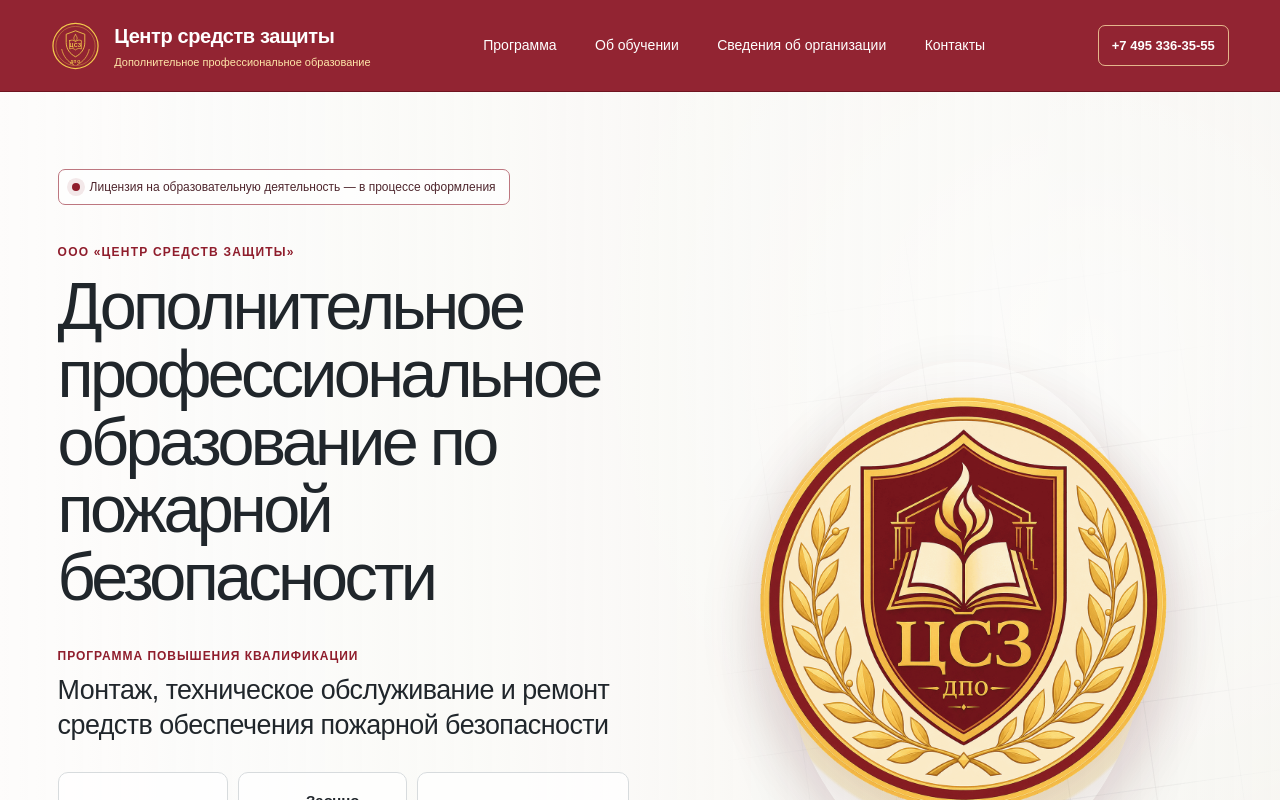
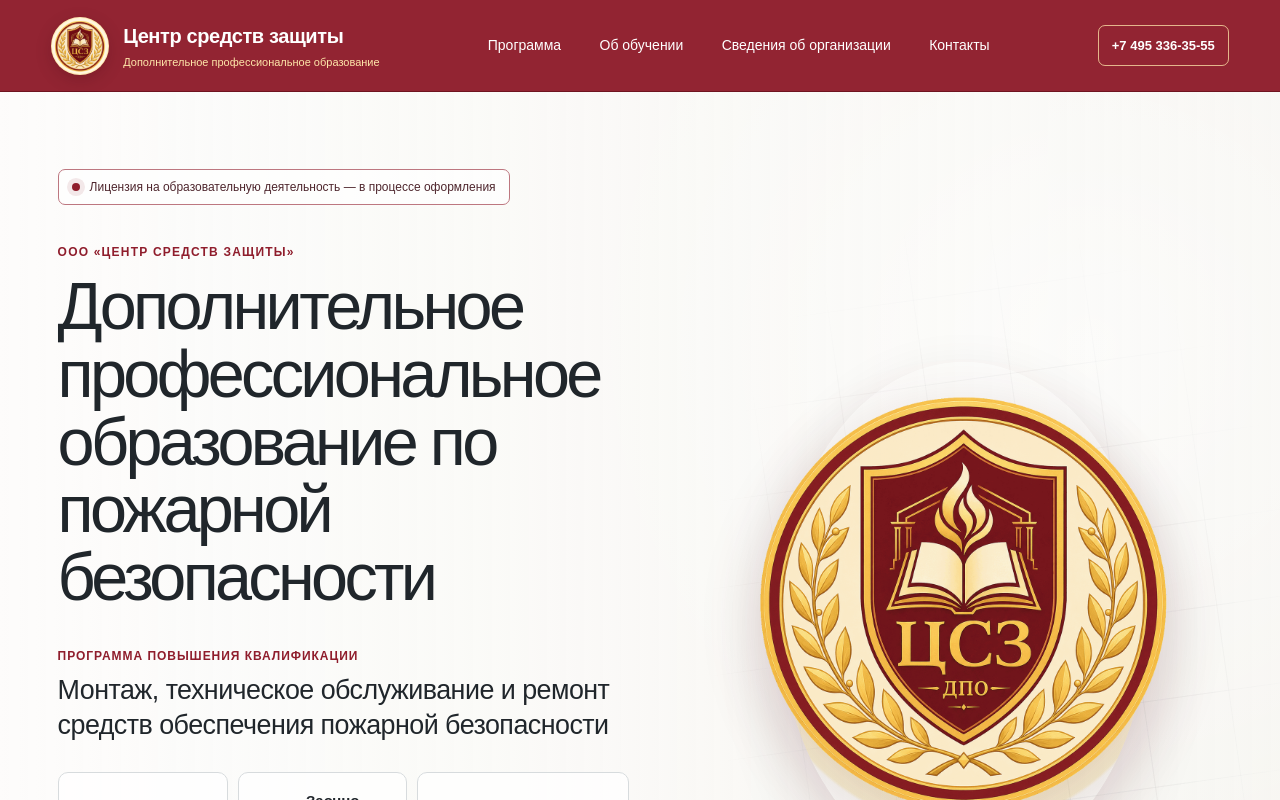
Before and after one commit to shafranovskijm-pixel/centr-sredstv-zashchity, a Next.js app: page / in a window 1280 px wide. Shown: the top 800 px of the page. Built offline with nearby package versions, Linux system fonts and the light colour scheme.

Commit message:
Use hero emblem across site branding

```diff
--- /dev/null
+++ b/app/brand-emblem.tsx
@@ -0,0 +1,20 @@
+type BrandEmblemProps = {
+  className?: string;
+  decorative?: boolean;
+};
+
+export default function BrandEmblem({
+  className = "",
+  decorative = false,
+}: BrandEmblemProps) {
+  return (
+    <img
+      className={`brand-emblem ${className}`.trim()}
+      src="/images/centr-sredstv-zashchity-emblem.png"
+      alt={decorative ? "" : "Эмблема Центра средств защиты"}
+      aria-hidden={decorative ? true : undefined}
+      width="1254"
+      height="1254"
+    />
+  );
+}
--- a/app/globals.css
+++ b/app/globals.css
@@ -68,28 +68,17 @@ svg { display: block; }
 .brand strong { display: block; color: white; font-size: 20px; letter-spacing: -0.02em; }
 .brand small { display: block; margin-top: 3px; color: #ffe7aa; font-size: 11px; }
 
-.shield-mark {
-  width: 49px;
-  height: 56px;
+.brand-emblem {
+  width: 58px;
+  height: 58px;
   flex: 0 0 auto;
-  fill: none;
-  stroke: currentColor;
-  stroke-width: 1.7;
+  display: block;
+  object-fit: cover;
+  border: 1px solid rgba(255, 231, 170, .78);
+  border-radius: 50%;
+  background: #fff7df;
+  box-shadow: 0 5px 16px rgba(64, 8, 16, .24);
 }
-
-.shield-mark text {
-  fill: currentColor;
-  stroke: none;
-  font-weight: 700;
-  font-family: Arial, sans-serif;
-}
-.crest-outer { stroke-width: 2.5; }
-.crest-inner { stroke-width: 1; opacity: .75; }
-.crest-shield { stroke-width: 1.8; }
-.crest-book, .crest-flame, .crest-branch { stroke-width: 1.45; stroke-linecap: round; stroke-linejoin: round; }
-.crest-initials { font-size: 11px; letter-spacing: .04em; }
-.crest-dpo { font-size: 8px; letter-spacing: .18em; }
-.brand .shield-mark { color: var(--gold); }
 
 .desktop-nav { display: flex; gap: clamp(22px, 3vw, 48px); }
 
@@ -296,7 +285,7 @@ svg { display: block; }
 
 .organization-card { padding: clamp(28px, 5vw, 64px); background: white; border: 1px solid var(--line); border-radius: 12px; }
 .organization-title { display: flex; align-items: center; gap: 24px; }
-.organization-title .shield-mark { width: 62px; height: 70px; }
+.organization-title .brand-emblem { width: 76px; height: 76px; box-shadow: 0 10px 26px rgba(84, 21, 31, .15); }
 .organization-title h2 { font-size: clamp(31px, 3.6vw, 52px); }
 .organization-lead { max-width: 850px; margin: 34px 0 0 86px; color: var(--muted); font-size: 16px; line-height: 1.7; }
 .details-grid { margin: 44px 0 0; display: grid; grid-template-columns: repeat(2, 1fr); border-top: 1px solid var(--line); border-left: 1px solid var(--line); }
@@ -314,14 +303,14 @@ svg { display: block; }
 .contact-phone:hover, .contact-phone:focus-visible { color: var(--accent-dark); text-decoration: underline; }
 
 .site-footer { min-height: 130px; padding: 28px clamp(24px, 4.5vw, 68px); display: grid; grid-template-columns: 1fr auto auto auto; align-items: center; gap: 30px; color: #d3d7da; background: #20262b; font-size: 12px; }
-.footer-brand .shield-mark { width: 36px; height: 42px; }
+.footer-brand .brand-emblem { width: 44px; height: 44px; box-shadow: none; }
 .footer-brand strong { color: white; font-size: 14px; }
 .site-footer > a { color: white; font-size: 14px; font-weight: 700; }
 
 .internal-page { min-height: 100vh; background: #f7f6f2; }
 .internal-header { min-height: 82px; padding: 13px clamp(22px,4vw,64px); display: flex; align-items: center; justify-content: space-between; gap: 24px; color: white; background: var(--accent); border-bottom: 1px solid var(--accent-dark); }
 .internal-brand { display: flex; align-items: center; gap: 13px; }
-.internal-brand > span { width: 43px; height: 43px; display: grid; place-items: center; color: var(--gold); border: 2px solid var(--gold); border-radius: 50%; font-size: 12px; font-weight: 800; }
+.internal-brand .brand-emblem { width: 50px; height: 50px; }
 .internal-brand strong { font-size: 17px; }
 .internal-header nav { display: flex; gap: 28px; }
 .internal-header nav a { padding: 9px 0; color: white; font-size: 13px; border-bottom: 1px solid transparent; }
@@ -422,7 +411,7 @@ body:has(#vision-toggle:checked) .eyebrow { text-decoration: underline; }
 @media (max-width: 800px) {
   .site-header { min-height: 76px; padding-block: 10px; }
   .brand strong { font-size: 16px; }
-  .brand .shield-mark { width: 40px; height: 47px; }
+  .brand .brand-emblem { width: 48px; height: 48px; }
   .desktop-nav { display: none; }
   .header-phone { display: none; }
   .mobile-nav { display: block; }
@@ -456,7 +445,7 @@ body:has(#vision-toggle:checked) .eyebrow { text-decoration: underline; }
   .curriculum-grid { grid-template-columns: 1fr; }
   .curriculum-card { min-height: 220px; }
   .organization-title { align-items: flex-start; }
-  .organization-title .shield-mark { width: 48px; height: 56px; }
+  .organization-title .brand-emblem { width: 56px; height: 56px; }
   .sveden-nav { grid-template-columns: 1fr; }
   .info-table > div { grid-template-columns: 1fr; gap: 7px; }
   .document-list > div { grid-template-columns: 1fr; gap: 7px; }
--- a/app/layout.tsx
+++ b/app/layout.tsx
@@ -9,8 +9,9 @@ export const metadata: Metadata = {
     "codex-preview": "development",
   },
   icons: {
-    icon: "/favicon.svg",
-    shortcut: "/favicon.svg",
+    icon: "/images/centr-sredstv-zashchity-emblem.png",
+    shortcut: "/images/centr-sredstv-zashchity-emblem.png",
+    apple: "/images/centr-sredstv-zashchity-emblem.png",
   },
 };
 
--- a/app/page.tsx
+++ b/app/page.tsx
@@ -1,3 +1,5 @@
+import BrandEmblem from "./brand-emblem";
+
 const curriculum = [
   {
     number: "01",
@@ -30,27 +32,6 @@ const curriculum = [
     text: "Проверка освоения программы и готовности применять знания на практике.",
   },
 ];
-
-function ShieldMark({ decorative = false }: { decorative?: boolean }) {
-  return (
-    <svg
-      className="shield-mark"
-      viewBox="0 0 100 100"
-      role={decorative ? undefined : "img"}
-      aria-hidden={decorative ? true : undefined}
-      aria-label={decorative ? undefined : "Эмблема Центра средств защиты"}
-    >
-      <circle className="crest-outer" cx="50" cy="50" r="46" />
-      <circle className="crest-inner" cx="50" cy="50" r="40" />
-      <path className="crest-shield" d="M50 19 69 26v17c0 13-7.6 23.2-19 29-11.4-5.8-19-16-19-29V26l19-7Z" />
-      <path className="crest-book" d="M38 39c5-2 8-1 12 2 4-3 7-4 12-2v17c-5-2-8-1-12 2-4-3-7-4-12-2V39Z" />
-      <path className="crest-flame" d="M50 27c5 6 4 10 0 13-4-3-5-7 0-13Z" />
-      <path className="crest-branch" d="M22 57c3 14 12 25 24 31M78 57c-3 14-12 25-24 31" />
-      <text className="crest-initials" x="50" y="53" textAnchor="middle">ЦСЗ</text>
-      <text className="crest-dpo" x="50" y="84" textAnchor="middle">ДПО</text>
-    </svg>
-  );
-}
 
 function ArrowIcon() {
   return (
@@ -94,7 +75,7 @@ export default function Home() {
 
       <header className="site-header">
         <a className="brand" href="#top" aria-label="Центр средств защиты — на главную">
-          <ShieldMark />
+          <BrandEmblem />
           <span>
             <strong>Центр средств защиты</strong>
             <small>Дополнительное профессиональное образование</small>
@@ -235,7 +216,7 @@ export default function Home() {
       <section className="section organization-section" id="sveden">
         <div className="organization-card">
           <div className="organization-title">
-            <ShieldMark decorative />
+            <BrandEmblem decorative />
             <div>
               <p className="eyebrow">Официальная информация</p>
               <h2>Сведения об образовательной организации</h2>
@@ -275,7 +256,7 @@ export default function Home() {
       </section>
 
       <footer className="site-footer">
-        <div className="footer-brand"><ShieldMark /><strong>ООО «Центр средств защиты»</strong></div>
+        <div className="footer-brand"><BrandEmblem /><strong>ООО «Центр средств защиты»</strong></div>
         <a href="tel:+74953363555">+7 495 336-35-55</a>
         <p>ИНН 7728302867 · ОГРН 1037728048819</p>
         <p>© 2026 Центр средств защиты</p>
--- a/app/programmy/pozharnaya-bezopasnost/page.tsx
+++ b/app/programmy/pozharnaya-bezopasnost/page.tsx
@@ -1,4 +1,5 @@
 import type { Metadata } from "next";
+import BrandEmblem from "../../brand-emblem";
 
 export const metadata: Metadata = {
   title: "Повышение квалификации по пожарной безопасности — 178 часов",
@@ -28,7 +29,10 @@ export default function ProgramPage() {
   return (
     <main className="internal-page">
       <header className="internal-header">
-        <a className="internal-brand" href="/"><span>ЦСЗ</span><strong>Центр средств защиты</strong></a>
+        <a className="internal-brand" href="/">
+          <BrandEmblem />
+          <strong>Центр средств защиты</strong>
+        </a>
         <nav aria-label="Навигация по сайту"><a href="/">Главная</a><a aria-current="page" href="/programmy/pozharnaya-bezopasnost">Программа</a><a href="/sveden">Сведения об организации</a></nav>
         <a className="internal-phone" href="tel:+74953363555">+7 495 336-35-55</a>
       </header>
--- a/app/sveden/page.tsx
+++ b/app/sveden/page.tsx
@@ -1,4 +1,5 @@
 import type { Metadata } from "next";
+import BrandEmblem from "../brand-emblem";
 
 export const metadata: Metadata = {
   title: "Сведения об образовательной организации — Центр средств защиты",
@@ -75,7 +76,10 @@ function InternalHeader() {
     <>
       <input className="vision-checkbox" type="checkbox" id="vision-toggle" />
       <header className="internal-header">
-        <a className="internal-brand" href="/"><span>ЦСЗ</span><strong>Центр средств защиты</strong></a>
+        <a className="internal-brand" href="/">
+          <BrandEmblem />
+          <strong>Центр средств защиты</strong>
+        </a>
         <nav aria-label="Навигация по сайту">
           <a href="/">Главная</a>
           <a href="/programmy/pozharnaya-bezopasnost">Программа</a>
```
